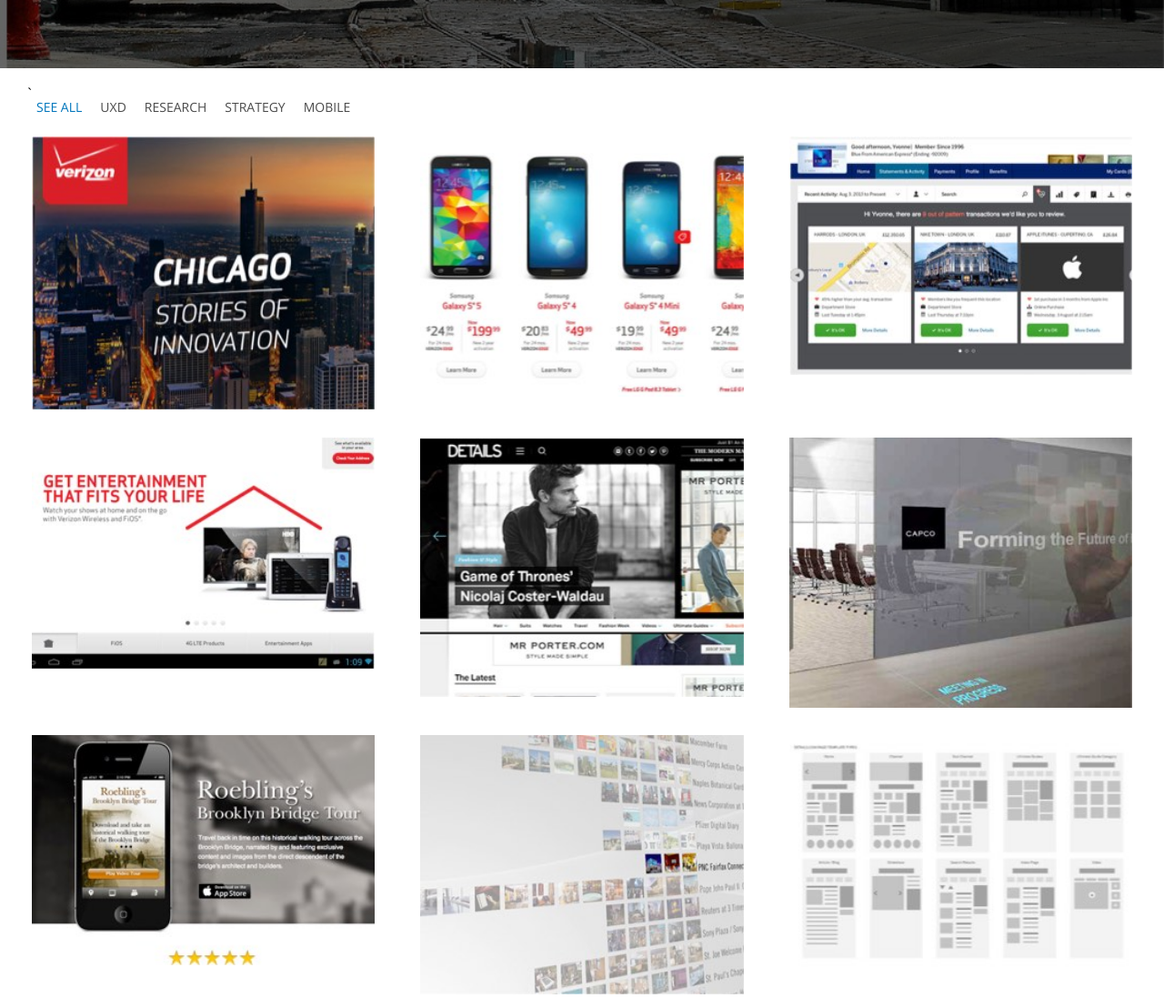
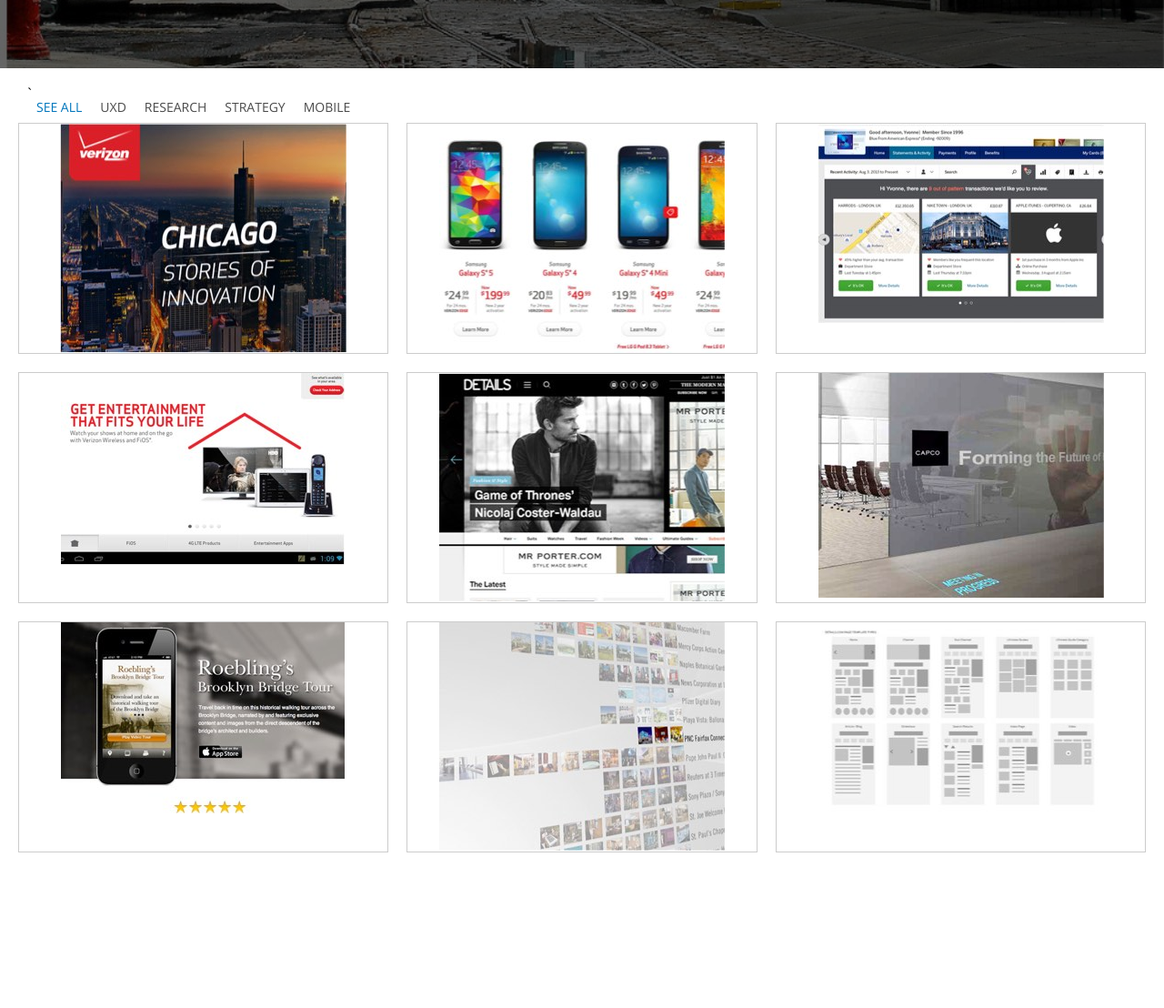
Before and after one commit to mpullis/elysium, a plain HTML site: page works.html in a window 1280 px wide. Shown: the part 340-1448 px from the top of the page at 91% size. After the commit the page ends 1297 px from the top, so only its background shows below. Drawn offline with nearby package versions, Linux system fonts and the light colour scheme.

Commit message:
updates to works page
moved classes to box class and made adjustments to the styles on the
presentation layer

```diff
--- a/css/style.css
+++ b/css/style.css
@@ -199,6 +199,8 @@ a.active:link{
 	width:33.33%;
 	float:left;
 	padding: 0 20px;
+	height:254px;
+	margin-bottom:20px;
 }
 .box-left{
   padding-right:0;
@@ -210,17 +212,20 @@ a.active:link{
 .inner-wrapper{
 	width:100%;
 	height:100%;
+	border: 1px solid #ccc;
 }
 .header-inner-wrapper {
 	position: relative;
 	z-index: 1;
+
 }
 
 .portfolio-thumb{
-	padding:15px;
-	float:left;
-	width:100%;
-	height:100%;
+	display:block;
+	margin-left:auto;
+	margin-right:auto;
+	/*width:100%;
+	height:100%;*/
 }
 
 
--- a/js/index.js
+++ b/js/index.js
@@ -5,8 +5,9 @@ $("li.smallnav").on("click",function(){
 //set it to the var data-filter
  	filter = $(this).attr("data-filter");
  	console.log(filter);
- 	//hide all image divs
-    //show all image divs with the class small-nav and the attr data-filter=== the var data-filter
- 	$("img.portfolio-thumb").hide();
- 	$("img."+filter).show();
+ 	//hide all box divs
+    //show all box divs with the attr data-filter=== the var data-filter
+ 	$(".box").hide();
+ 	$(".box."+filter).show();
+ 	//set the menu item to selected
 });
--- a/works.html
+++ b/works.html
@@ -38,57 +38,57 @@
 		      </ul>
 		 </div>
 	</div>
-	<div class="row">
-		<div class="box box-left">
+
+		<div class="box box-left all uxd mobile">
 			<div class="inner-wrapper">
-				<a href="portfolio_item.html"><img class="portfolio-thumb all uxd mobile" src="images/thumb_chicago.jpg" alt="Verizon Chicago Timeline"></a>
+				<a href="portfolio_item.html"><img class="portfolio-thumb" src="images/thumb_chicago.jpg" alt="Verizon Chicago Timeline"></a>
 			</div>
 		</div>
-		<div class="box">
+		<div class="box all uxd mobile">
 			<div class="inner-wrapper">
-				<img class="portfolio-thumb all uxd mobile" src="images/thumb_verizon_phones.jpg" alt="Verizon Phone Picker">
+				<img class="portfolio-thumb" src="images/thumb_verizon_phones.jpg" alt="Verizon Phone Picker">
 			</div>
 		</div>
-		<div class="box box-right">
+		<div class="box box-right all research">
 			<div class="inner-wrapper">
-				<img class="portfolio-thumb all research" src="images/thumb_amex_disputes.jpg" alt="American Express Disputes Redesign">
+				<img class="portfolio-thumb" src="images/thumb_amex_disputes.jpg" alt="American Express Disputes Redesign">
 			</div>
 		</div>
-	</div>
-	<div class="row">
-		<div class="box box-left">
+
+
+		<div class="box box-left all uxd">
 			<div class="inner-wrapper">
-				<a href="portfolio_item.html"><img class="portfolio-thumb uxd" src="images/thumb_verizon_cms.jpg" alt="Verizon Retail CMS"></a>
+				<a href="portfolio_item.html"><img class="portfolio-thumb" src="images/thumb_verizon_cms.jpg" alt="Verizon Retail CMS"></a>
 			</div>
 		</div>
-		<div class="box">
+		<div class="box all uxd">
 			<div class="inner-wrapper">
-				<img class="portfolio-thumb uxd" src="images/thumb_details_home.jpg" alt="Details Home Page">
+				<img class="portfolio-thumb" src="images/thumb_details_home.jpg" alt="Details Home Page">
 			</div>
 		</div>
-		<div class="box box-right">
+		<div class="box box-right all research uxd touchscreen">
 			<div class="inner-wrapper">
-				<img class="portfolio-thumb research uxd touchscreen" src="images/thumb_capco.jpg" alt="Capco Innovation Center">
+				<img class="portfolio-thumb" src="images/thumb_capco.jpg" alt="Capco Innovation Center">
 			</div>
 		</div>
-	</div>
-		<div class="row">
-		<div class="box box-left">
+
+
+		<div class="box box-left all mobile">
 			<div class="inner-wrapper">
-				<a href="portfolio_item.html"><img class="portfolio-thumb mobile" src="images/thumb_roebling.jpg" alt="Roebling's Brooklyn Bridge Tour"></a>
+				<a href="portfolio_item.html"><img class="portfolio-thumb" src="images/thumb_roebling.jpg" alt="Roebling's Brooklyn Bridge Tour"></a>
 			</div>
 		</div>
-		<div class="box">
+		<div class="box all uxd ui touchscreen">
 			<div class="inner-wrapper">
 				<img class="portfolio-thumb" src="images/thumb_esilobby.jpg" alt="ESI Lobby">
 			</div>
 		</div>
-		<div class="box box-right">
+		<div class="box box-right all uxd">
 			<div class="inner-wrapper">
 				<img class="portfolio-thumb" src="images/thumb_details_wires.jpg" alt="Details IA">
 			</div>
 		</div>
-	</div>
+
 
 <script type="text/javascript" src="js/index.js"></script>
 </body>
```
Also changed, not shown: portfolio_item.html (+1 -1 lines).
